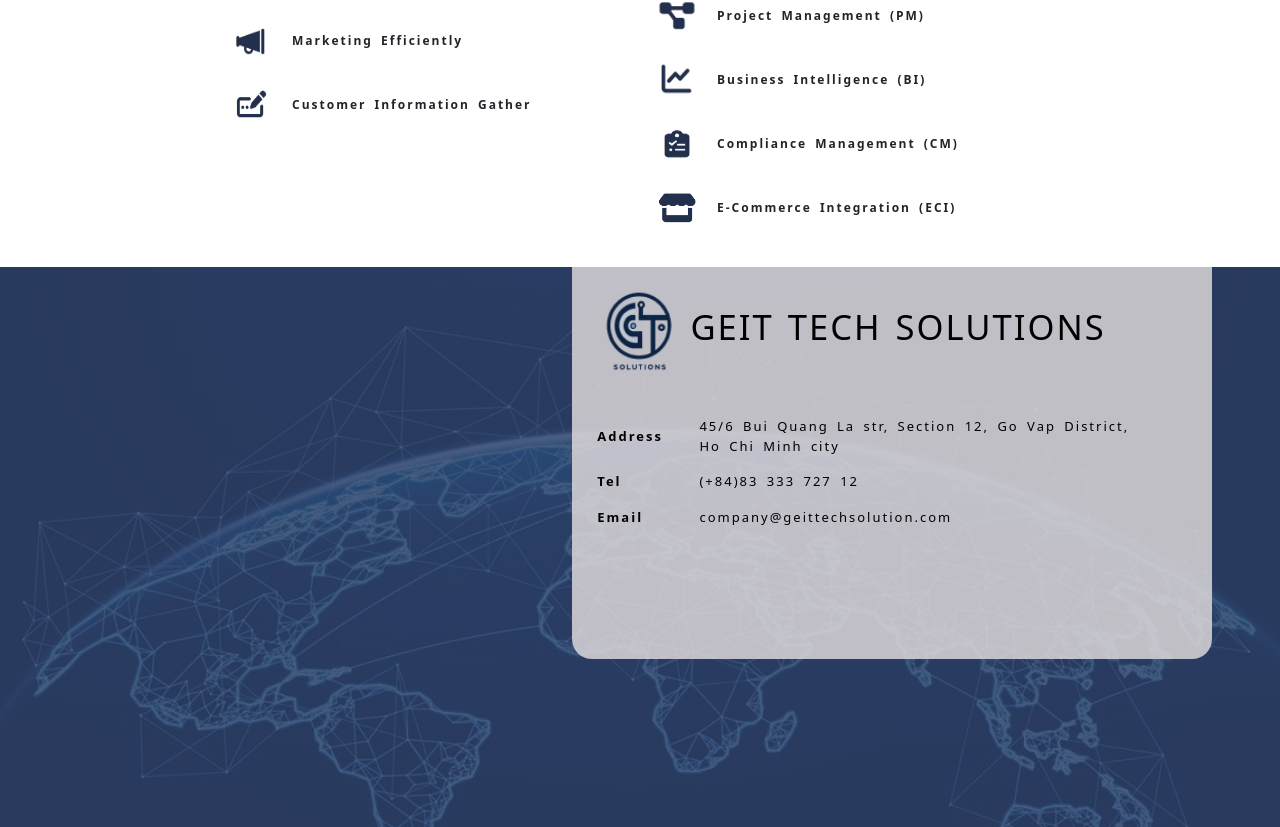
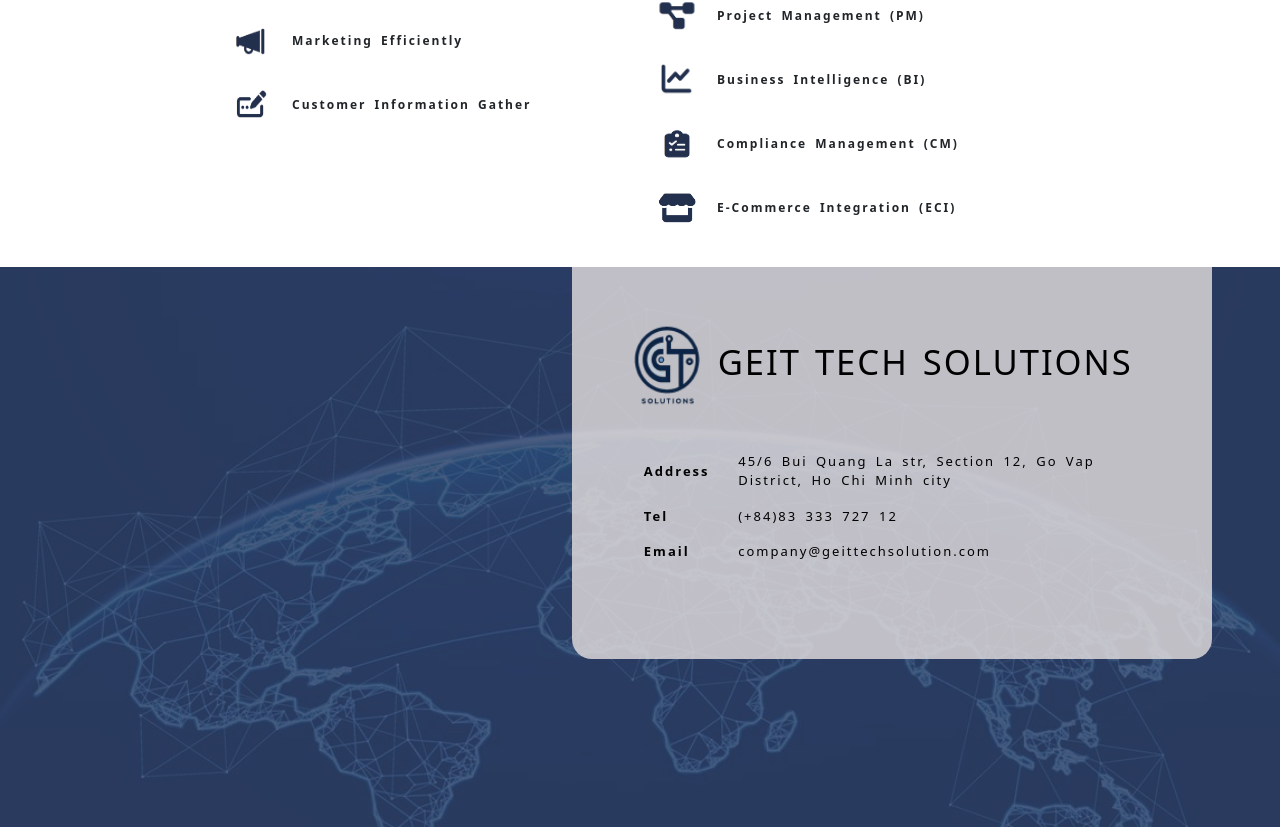
Before and after one commit to GeiT-Tech-Solutions/landing-page, a React (Create React App) app: page / in a window 1280 px wide. Shown: the part 2797-3624 px from the top of the page. Built offline with nearby package versions, Linux system fonts and the light colour scheme.

Commit message:
Fix footer content center

```diff
--- a/src/assets/styles/components/Footer.scss
+++ b/src/assets/styles/components/Footer.scss
@@ -24,6 +24,10 @@
         padding: 1.05vw 5%;
         margin-left: 12.5%;
         border-radius: 0 0 20px 20px;
+        .footer-bg-content-center {
+            margin-left: 2.7vw;
+            margin-top: 2.7vw;
+        }
 
         .contact-footer-overlay {
             padding: 0;
--- a/src/components/Footer.js
+++ b/src/components/Footer.js
@@ -8,7 +8,7 @@ const Footer = () => (
     <div className="footer-background">
       <div className="footer-bg-overlay"></div>
       <Container className="footer-bg-content">
-        <Row>
+        <Row className="footer-bg-content-center">
           <div className="col-10">
             <Navbar.Brand href="#home" className="item-center">
               <div className="d-flex align-items-center">
```
